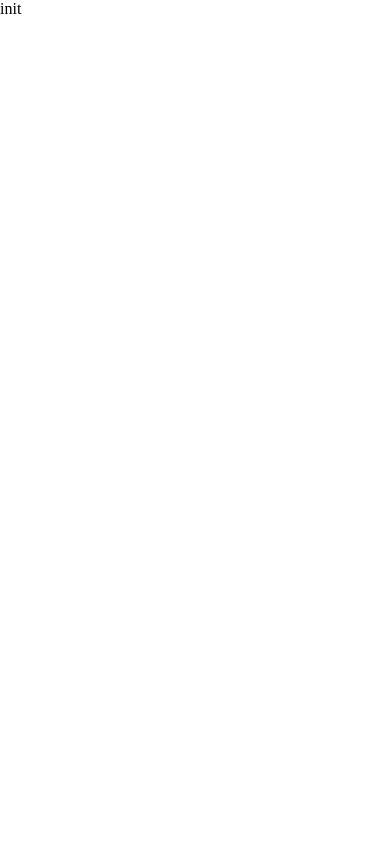
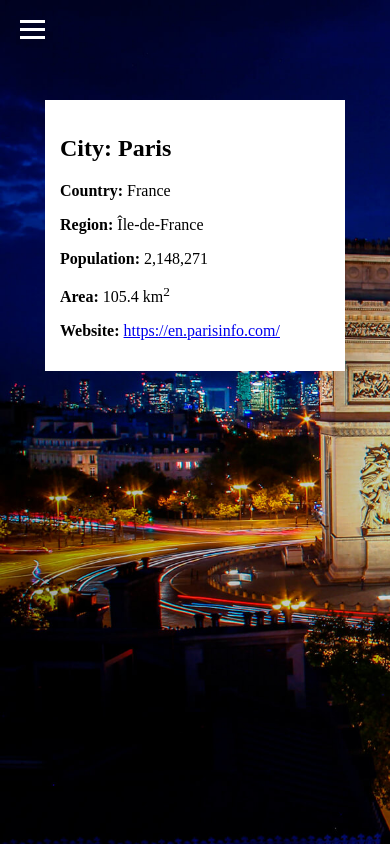
Before and after one commit to RomanSaiko/kottans-dom-practise, a website: page app/index.html in a window 390 px wide. Drawn offline with nearby package versions, Linux system fonts and the light colour scheme; files that its build step writes are made by us from their sources.

Commit message:
+ interactive side-menu site without page reloads;

```diff
--- a/app/index.html
+++ b/app/index.html
@@ -9,7 +9,26 @@
     <link rel="stylesheet" href="css/styles.css">
 </head>
 <body>
-    init
+    <main class="main">
+        <div class="menu-handler" id="menu-handler">
+            <span></span>
+            <span></span>
+            <span></span>
+            <span></span>
+        </div>
+        <aside class="aside-menu" id="aside-menu">
+            <h1>Little Travel Guide</h1>
+            <nav class="nav">
+                <ul class="nav-list" id="nav-list">
+                    <li class="nav-list__item" data-id="0">Paris</li>
+                    <li class="nav-list__item" data-id="1">London</li>
+                    <li class="nav-list__item" data-id="2">Rome</li>
+                    <li class="nav-list__item" data-id="3">Amsterdam</li>
+                </ul>
+            </nav>
+        </aside>
+        <article class="article" id="article"></article>
+    </main>
     <script src="js/scripts.js"></script>
 </body>
 </html>
--- a/app/js/scripts.js
+++ b/app/js/scripts.js
@@ -1,22 +1,80 @@
 const content = [
     {
         id: '0',
-        title: 'Paris'
+        city: 'Paris',
+        country: 'France',
+        region: 'Île-de-France',
+        population: '2,148,271',
+        area: '105.4',
+        website: 'https://en.parisinfo.com/'
     },
     {
         id: '1',
-        title: 'London'
+        city: 'London',
+        country: 'England',
+        region: 'London',
+        population: '8,961,989',
+        area: '1,572',
+        website: 'https://www.london.gov.uk/'
     },
     {
         id: '2',
-        title: 'Rome'
+        city: 'Rome',
+        country: 'Italy',
+        region: 'Lazio',
+        population: '2,837,332',
+        area: '1,285',
+        website: 'https://www.rome.net/'
     },
     {
         id: '3',
-        title: 'Amsterdam'
+        city: 'Amsterdam',
+        country: 'Netherlands',
+        region: 'North Holland',
+        population: '872,680',
+        area: '219.32',
+        website: 'https://www.amsterdam.nl/en/'
     }
 ];
 
-document.addEventListener('DOMContentLoaded', function handler(event) {
+let renderPage = () => {
+    const iconMenu = document.getElementById('menu-handler');
+    const sidebarMenu = document.getElementById('aside-menu');
+    const article = document.getElementById('article');
+    const navMenu = document.getElementById('nav-list');
 
-});
+    const handleMenuToggle = () => {
+        iconMenu.classList.toggle('open');
+        if (iconMenu.classList.contains('open')) {
+            sidebarMenu.classList.add('open');
+        }
+        else {
+            sidebarMenu.classList.remove('open');
+        }
+    };
+
+    const changeInfo = (e) => {
+        createInfoBlock(e.target.dataset.id);
+        article.style.backgroundImage = `url(../img/${content[e.target.dataset.id].city.toLowerCase()}.jpg)`
+    }
+
+    const createInfoBlock = (id) => {
+        const infoBlock = `
+        <div class="info-block">
+            <h2><strong>City:</strong> ${content[id].city}</h2>
+            <p><strong>Country:</strong> ${content[id].country}</p>
+            <p><strong>Region:</strong> ${content[id].region}</p>
+            <p><strong>Population:</strong> ${content[id].population}</p>
+            <p><strong>Area:</strong> ${content[id].area} km<sup>2</sup></p>
+            <p><strong>Website:</strong> <a target="_blank" href=${content[id].website}>${content[id].website}</a></p>
+        </div>`
+        article.innerHTML = infoBlock;
+    }
+
+    createInfoBlock(0);
+
+    iconMenu.addEventListener('click', handleMenuToggle);
+    navMenu.addEventListener('click', changeInfo);
+}
+
+document.addEventListener('DOMContentLoaded', renderPage);
--- a/app/sass/styles.sass
+++ b/app/sass/styles.sass
@@ -1,2 +1,109 @@
 body
   margin: 0
+
+*
+  box-sizing: border-box
+
+.main
+  position: relative
+
+.aside-menu
+  position: absolute
+  width: 200px
+  min-height: 100vh
+  background: #fff
+  padding: 0 15px
+  text-align: center
+  z-index: 3
+  transition: all .5s ease
+
+  @media(max-width: 600px)
+    transform: translateX(-200px)
+
+  &.open
+    transform: translateX(0)
+
+.nav
+  margin-top: 40px
+
+.nav-list
+  padding: 0
+  list-style: none
+
+  .nav-list__item
+    padding: 10px
+    text-transform: uppercase
+    cursor: pointer
+    transition: all .5s ease
+
+    &:hover
+      color: #fff
+      background: #000
+
+.menu-handler
+  display: none
+  width: 25px
+  height: 25px
+  position: absolute
+  transform: rotate(0deg)
+  transition: .5s ease-in-out
+  cursor: pointer
+  z-index: 9
+  top: 20px
+  left: 20px
+
+  @media(max-width: 600px)
+    display: block
+
+  span
+    display: block
+    position: absolute
+    height: 3px
+    width: 100%
+    background: #fff
+    left: 0
+    transform: rotate(0deg)
+    transition: .25s ease-in-out
+
+    &:nth-child(1)
+      top: 0
+
+    &:nth-child(2),
+    &:nth-child(3)
+      top: 8px
+
+    &:nth-child(4)
+      top: 16px
+
+  &.open
+    transform: translateX(200px)
+
+    span
+      &:nth-child(1),
+      &:nth-child(4)
+        opacity: 0
+
+      &:nth-child(2)
+        transform: rotate(45deg)
+
+      &:nth-child(3)
+        transform: rotate(-45deg)
+
+.article
+  width: 100%
+  min-height: 100vh
+  background-size: cover
+  position: relative
+  background-image: url("../img/paris.jpg")
+
+.info-block
+  position: absolute
+  top: 100px
+  right: 100px
+  background: #fff
+  width: 300px
+  padding: 15px
+  z-index: 2
+
+  @media(max-width: 600px)
+    right: calc(50% - 150px)
```
